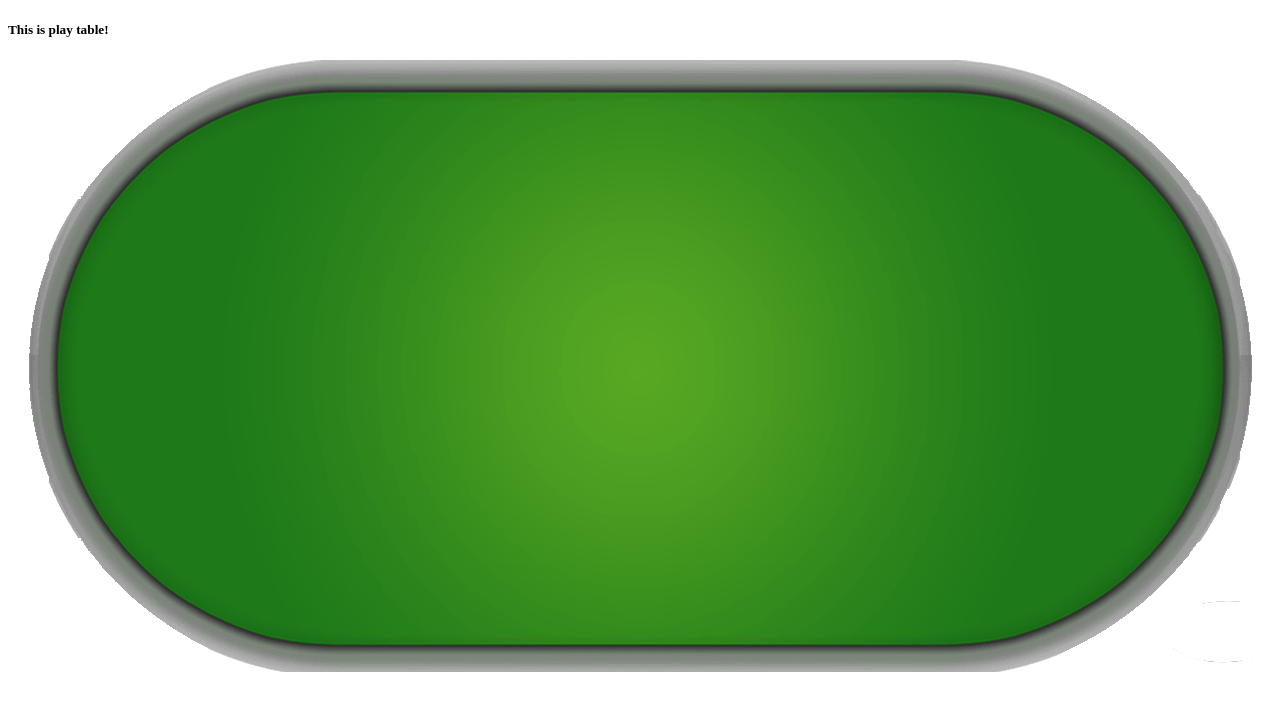
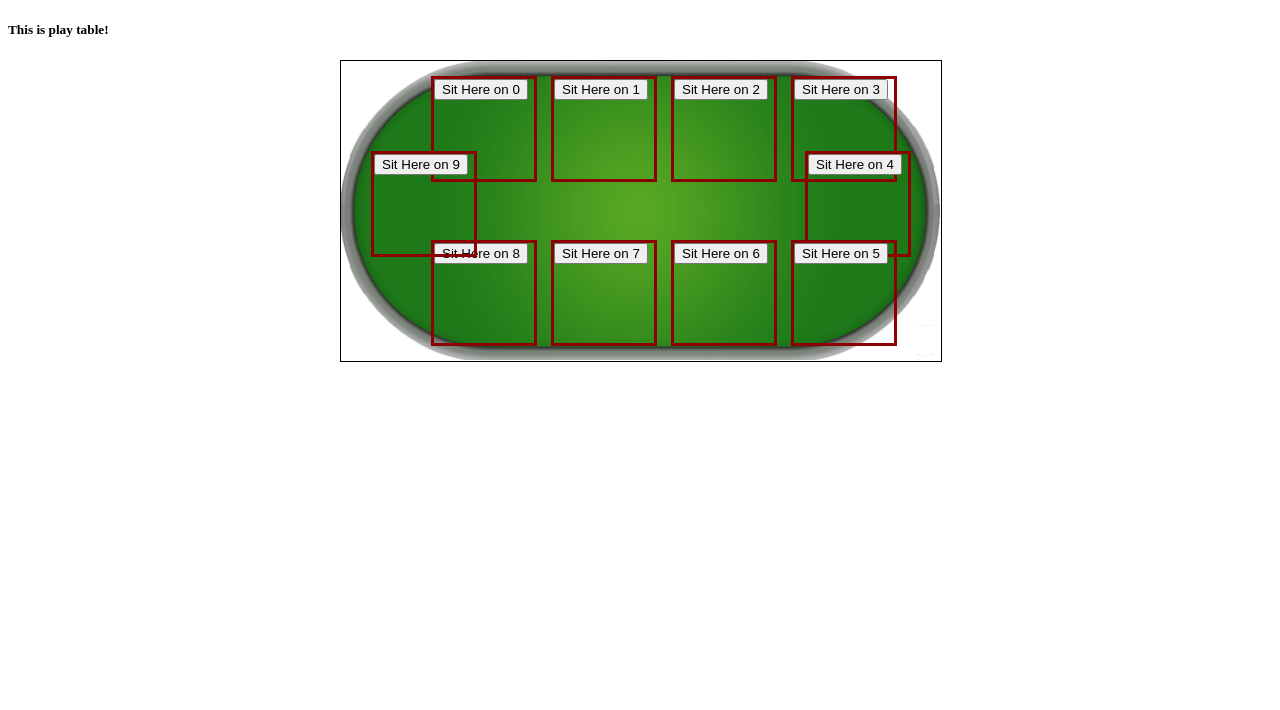
Before and after one commit to SG-Poul/poker-test-interface-Angular-4, an Angular app: page / in a window 1280 px wide. Shown: the top 710 px of the page. Built offline with nearby package versions, Linux system fonts and the light colour scheme.

Commit message:
add players component

```diff
--- a/src/app/app.module.ts
+++ b/src/app/app.module.ts
@@ -5,11 +5,13 @@ import { HttpModule } from '@angular/http';
 
 import { AppComponent } from './app.component';
 import {PlayTableComponent} from './modules/play-table/play-table.component';
+import {PlayersComponent} from './modules/play-table/players.component';
 
 @NgModule({
   declarations: [
     AppComponent,
-    PlayTableComponent
+    PlayTableComponent,
+    PlayersComponent
   ],
   imports: [
     BrowserModule,
--- a/src/app/modules/play-table/play-table.component.css
+++ b/src/app/modules/play-table/play-table.component.css
@@ -1,6 +1,8 @@
 #table {
-  max-width: 100%;
-  height: auto;
+  width: 600px;
+  height: 300px;
   display: block;
   margin: auto;
+  background-image: url(../../../assets/img/game_table.png);
+  background-size: contain;
 }
--- a/src/app/modules/play-table/play-table.component.html
+++ b/src/app/modules/play-table/play-table.component.html
@@ -1,4 +1,6 @@
 <h5>
   {{title}}
 </h5>
-<img src="../../../assets/img/game_table.png" id="table">
+<div id="table">
+  <app-players></app-players>
+</div>
--- /dev/null
+++ b/src/app/modules/play-table/players.component.css
@@ -0,0 +1,52 @@
+#base {
+  position: relative;
+  width: 600px;
+  height: 300px;
+  border: 1px solid black;
+}
+.players{
+  position: absolute;
+  width: 100px;
+  height: 100px;
+  border: 3px solid darkred;
+}
+#p0 {
+  top: 5%;
+  left: 15%;
+}
+#p1 {
+  top: 5%;
+  left: 35%;
+}
+#p2 {
+  top: 5%;
+  left: 55%;
+}
+#p3 {
+  top: 5%;
+  left: 75%;
+}
+#p4 {
+  top: 30%;
+  right: 5%;
+}
+#p5 {
+  bottom: 5%;
+  left: 75%;
+}
+#p6 {
+  bottom: 5%;
+  left: 55%;
+}
+#p7 {
+  bottom: 5%;
+  left: 35%;
+}
+#p8 {
+  bottom: 5%;
+  left: 15%;
+}
+#p9 {
+  top: 30%;
+  left: 5%;
+}
--- /dev/null
+++ b/src/app/modules/play-table/players.component.html
@@ -0,0 +1,5 @@
+<div id="base">
+  <div *ngFor="let player of players" (click)="onSelect(player)" class="players" id="p{{player.position}}">
+      <button (click)="choosePosition()">Sit Here on {{player.position}}</button>
+  </div>
+</div>
--- /dev/null
+++ b/src/app/modules/play-table/players.component.ts
@@ -0,0 +1,36 @@
+/**
+ * Created by Delvi-U on 08.04.2017.
+ */
+import {Component} from '@angular/core';
+import {Player} from '../../tools/player';
+
+// TEMP CONST FOR DEBUG
+const PLAYERS: Player[] = [
+  {position: 0},
+  {position: 1},
+  {position: 2},
+  {position: 3},
+  {position: 4},
+  {position: 5},
+  {position: 6},
+  {position: 7},
+  {position: 8},
+  {position: 9},
+];
+
+@Component({
+  selector: 'app-players',
+  templateUrl: './players.component.html',
+  styleUrls: ['./players.component.css']
+})
+export class PlayersComponent {
+  title = 'This is play table!';
+  players = PLAYERS;
+
+  choosePosition(): void {
+    console.log('Position is chosed');
+  }
+  onSelect(player: Player): void {
+    console.warn('selected', player);
+  }
+}
--- /dev/null
+++ b/src/app/tools/player.ts
@@ -0,0 +1,6 @@
+/**
+ * Created by Delvi-U on 08.04.2017.
+ */
+export class Player {
+  position: number;
+}
```
